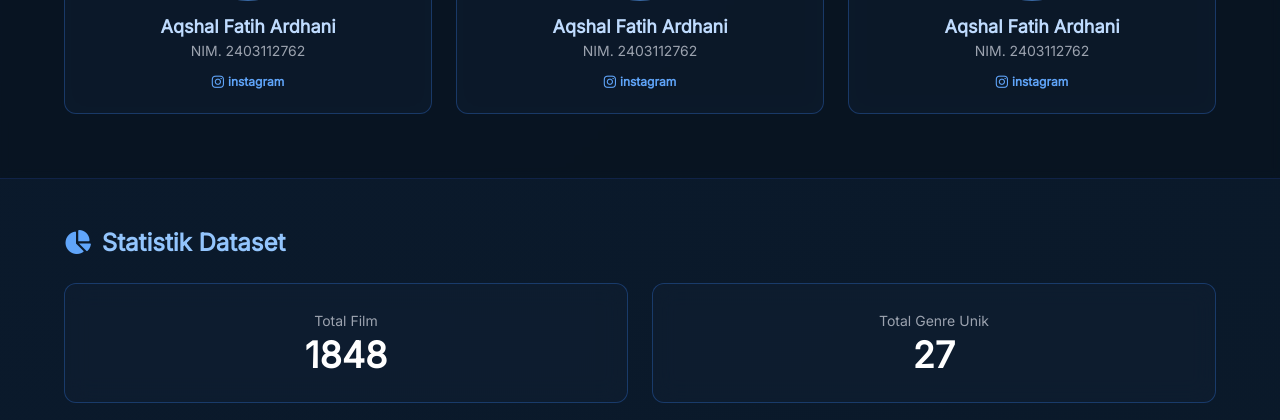
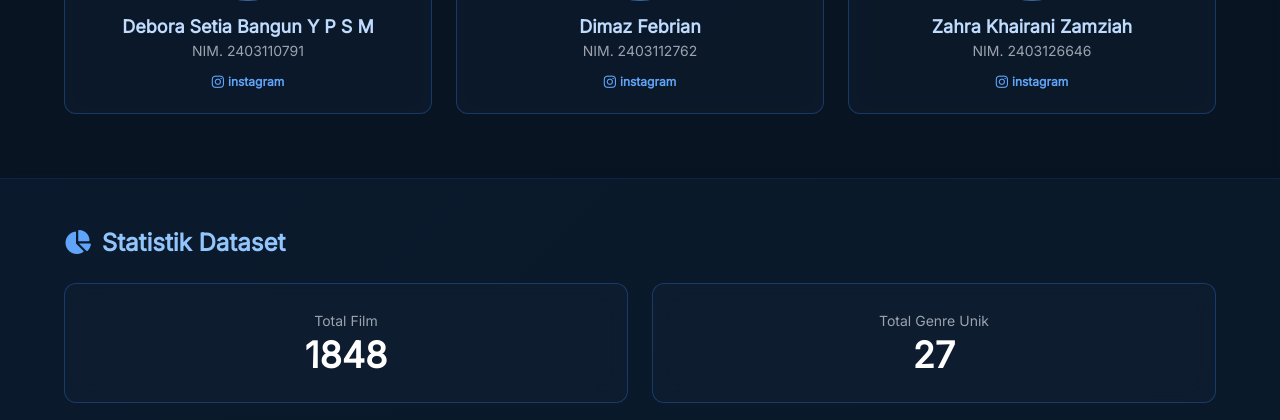
Before and after one commit to aqshalfatih/sinoplix, a Flask app: page / in a window 1280 px wide. Shown: the part 2509-2929 px from the top of the page. Run offline with Flask 3, Linux system fonts and the light colour scheme; some libraries are stand-ins or nearby versions.

Commit message:
Update Fitur

```diff
--- a/templates/index.html
+++ b/templates/index.html
@@ -351,17 +351,17 @@
               class="w-24 h-24 lg:w-36 lg:h-36 mx-auto rounded-full bg-blue-500/20 border-2 border-blue-400/50 mb-3 overflow-hidden"
             >
               <img
-                src="https://ui-avatars.com/api/?name=A1&background=0D8ABC&color=fff"
+                src="{{ url_for('static', filename='media/gilang.jpeg') }}"
                 alt="F"
                 class="w-full h-full object-cover"
               />
             </div>
             <h3 class="font-bold text-blue-200 text-sm lg:text-lg">
-              Asyraf Zahirul Ubaid
+              Akbar Gilang Perdana
             </h3>
-            <p class="text-xs lg:text-sm text-gray-400 mb-2">NIM. 2404127329</p>
+            <p class="text-xs lg:text-sm text-gray-400 mb-2">NIM. 2403113289</p>
             <a
-              href="#"
+              href="https://instagram.com/akbargilng"
               target="_blank"
               class="text-blue-400 hover:text-blue-300 text-xs inline-flex items-center gap-1 font-bold"
             >
@@ -376,17 +376,17 @@
               class="w-24 h-24 lg:w-36 lg:h-36 mx-auto rounded-full bg-blue-500/20 border-2 border-blue-400/50 mb-3 overflow-hidden"
             >
               <img
-                src="https://ui-avatars.com/api/?name=A1&background=0D8ABC&color=fff"
+                src="{{ url_for('static', filename='media/asyraf.jpeg') }}"
                 alt="F"
                 class="w-full h-full object-cover"
               />
             </div>
             <h3 class="font-bold text-blue-200 text-sm lg:text-lg">
-              Aqshal Fatih Ardhani
+              Aysraf Zahirul Ubaid
             </h3>
-            <p class="text-xs lg:text-sm text-gray-400 mb-2">NIM. 2403112762</p>
+            <p class="text-xs lg:text-sm text-gray-400 mb-2">NIM. 2403127329</p>
             <a
-              href="https://instagram.com/aqshalfth"
+              href="https://instagram.com/aysrafzhrl.93"
               target="_blank"
               class="text-blue-400 hover:text-blue-300 text-xs inline-flex items-center gap-1 font-bold"
             >
@@ -432,11 +432,36 @@
               />
             </div>
             <h3 class="font-bold text-blue-200 text-sm lg:text-lg">
-              Aqshal Fatih Ardhani
+              Debora Setia Bangun Y P S M
+            </h3>
+            <p class="text-xs lg:text-sm text-gray-400 mb-2">NIM. 2403110791</p>
+            <a
+              href="https://instagram.com/dbr.mikael"
+              target="_blank"
+              class="text-blue-400 hover:text-blue-300 text-xs inline-flex items-center gap-1 font-bold"
+            >
+              <i class="fab fa-instagram text-sm"></i> instagram
+            </a>
+          </div>
+
+          <div
+            class="glass-card rounded-xl p-5 text-center hover:-translate-y-2 transition-transform duration-300"
+          >
+            <div
+              class="w-24 h-24 lg:w-36 lg:h-36 mx-auto rounded-full bg-blue-500/20 border-2 border-blue-400/50 mb-3 overflow-hidden"
+            >
+              <img
+                src="{{ url_for('static', filename='media/dimaz.jpeg') }}"
+                alt="F"
+                class="w-full h-full object-cover"
+              />
+            </div>
+            <h3 class="font-bold text-blue-200 text-sm lg:text-lg">
+              Dimaz Febrian
             </h3>
             <p class="text-xs lg:text-sm text-gray-400 mb-2">NIM. 2403112762</p>
             <a
-              href="#"
+              href="https://instagram.com/dracford"
               target="_blank"
               class="text-blue-400 hover:text-blue-300 text-xs inline-flex items-center gap-1 font-bold"
             >
@@ -457,34 +482,9 @@
               />
             </div>
             <h3 class="font-bold text-blue-200 text-sm lg:text-lg">
-              Aqshal Fatih Ardhani
+              Zahra Khairani Zamziah
             </h3>
-            <p class="text-xs lg:text-sm text-gray-400 mb-2">NIM. 2403112762</p>
-            <a
-              href="#"
-              target="_blank"
-              class="text-blue-400 hover:text-blue-300 text-xs inline-flex items-center gap-1 font-bold"
-            >
-              <i class="fab fa-instagram text-sm"></i> instagram
-            </a>
-          </div>
-
-          <div
-            class="glass-card rounded-xl p-5 text-center hover:-translate-y-2 transition-transform duration-300"
-          >
-            <div
-              class="w-24 h-24 lg:w-36 lg:h-36 mx-auto rounded-full bg-blue-500/20 border-2 border-blue-400/50 mb-3 overflow-hidden"
-            >
-              <img
-                src="https://ui-avatars.com/api/?name=A1&background=0D8ABC&color=fff"
-                alt="F"
-                class="w-full h-full object-cover"
-              />
-            </div>
-            <h3 class="font-bold text-blue-200 text-sm lg:text-lg">
-              Aqshal Fatih Ardhani
-            </h3>
-            <p class="text-xs lg:text-sm text-gray-400 mb-2">NIM. 2403112762</p>
+            <p class="text-xs lg:text-sm text-gray-400 mb-2">NIM. 2403126646</p>
             <a
               href="#"
               target="_blank"
```
Also changed, not shown: static/media/asyraf.jpeg (added), static/media/dimaz.jpeg (added), static/media/gilang.jpeg (added).
